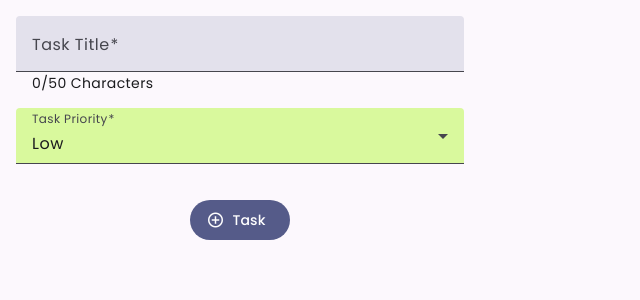
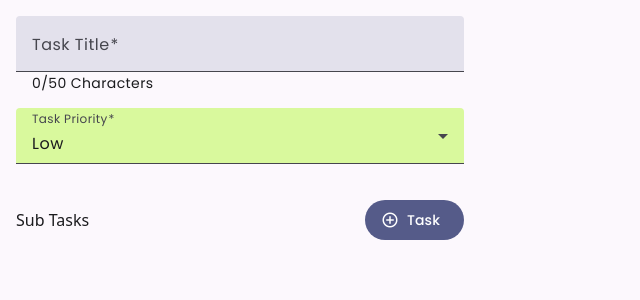
Before and after one commit to devashishSarmah/ng-forms, an Angular app: page / in a window 1280 px wide. Shown: the top 300 px of the page, without its empty margins (0-640 px from the left). Built offline with nearby package versions, Linux system fonts and the light colour scheme.

Commit message:
feat: sub tasks component

```diff
--- a/src/app/components/task-manager/components/sub-tasks/sub-tasks.component.html
+++ b/src/app/components/task-manager/components/sub-tasks/sub-tasks.component.html
@@ -1,3 +1,4 @@
-<div class="flex justify-center items-center">
+<div class="flex justify-between items-center">
+  <h3>Sub Tasks</h3>
   <button mat-flat-button><mat-icon>add_circle_outline</mat-icon>Task</button>
 </div>
```
